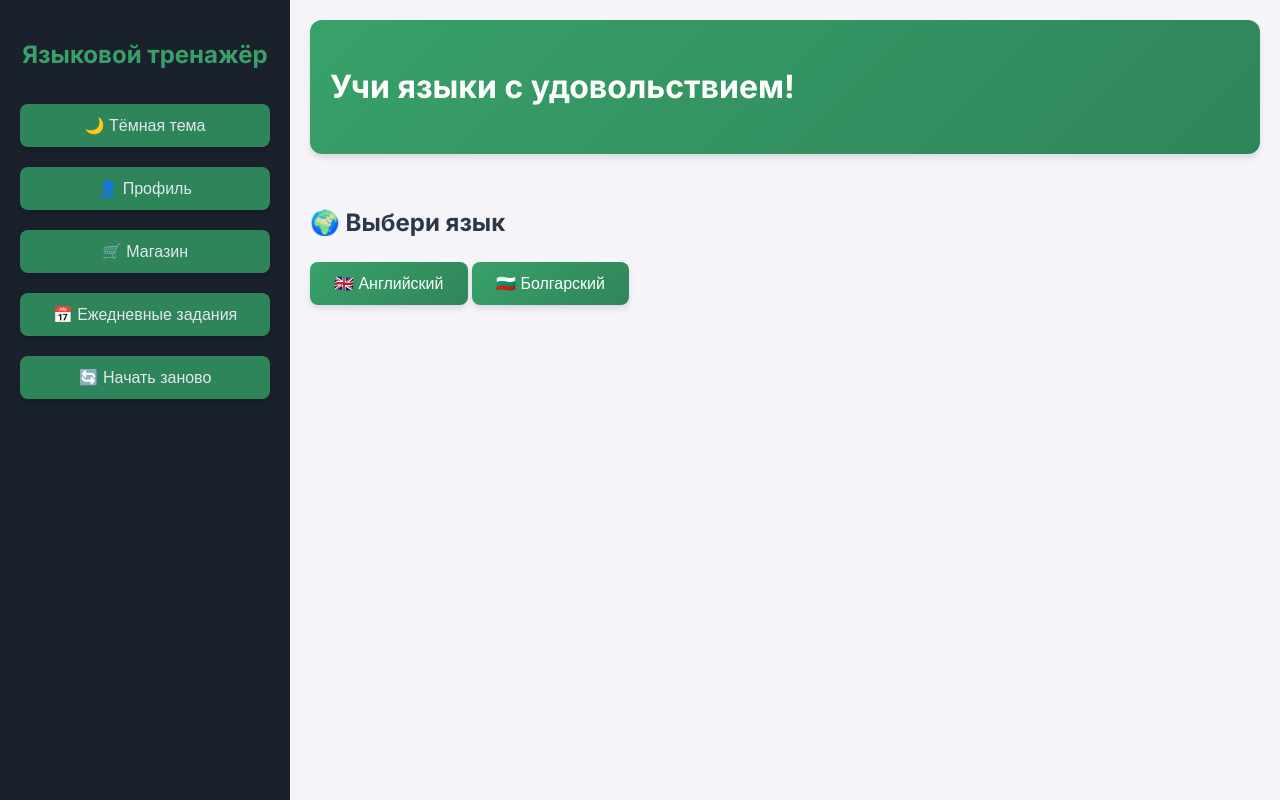
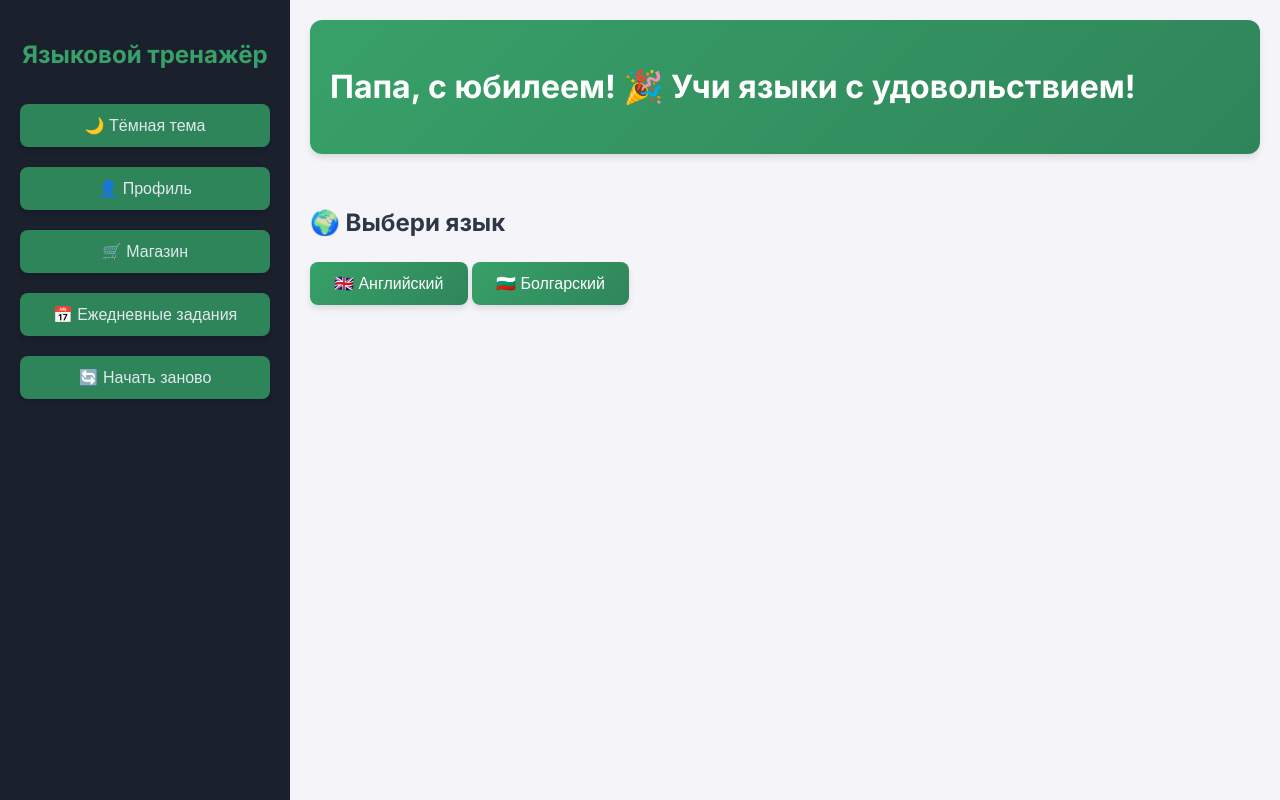
Before and after one commit to egordawuw3/Language-trainer, a plain HTML site: page index.html in a window 1280 px wide. Drawn offline with nearby package versions, Linux system fonts and the light colour scheme.

Commit message:
Update index.html

```diff
--- a/index.html
+++ b/index.html
@@ -22,7 +22,7 @@
 <!-- Основной контент -->
 <div class="main-content">
     <header>
-        <h1>Учи языки с удовольствием!</h1>
+        <h1>Папа, с юбилеем! 🎉 Учи языки с удовольствием!</h1>
     </header>
     <div id="progress-bar">
         <div id="progress"></div>
```
